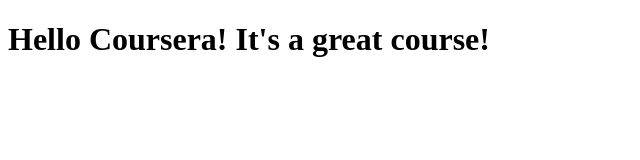
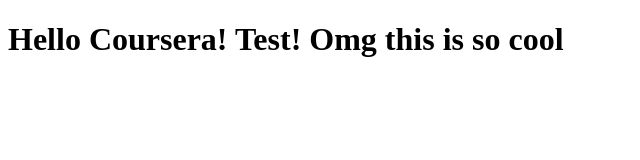
Before and after one commit to sarcfw/coursera-test, a plain HTML site: page site/index.html in a window 1280 px wide. Shown: the whole page, without its empty margins (0-640 px from the left). Drawn offline with Linux system fonts and the light colour scheme.

Commit message:
Mod2-solution assignment in git

```diff
--- a/site/index.html
+++ b/site/index.html
@@ -6,6 +6,6 @@
 	<title>Hello Coursera!</title>
 </head>
 <body>
-<h1>Hello Coursera! It's a great course!</h1>
+<h1>Hello Coursera! Test! Omg this is so cool</h1>
 </body>
 </html>
```
Also changed, not shown: mod2-solution/index.html (added), mod2-solution/style.css (added).
